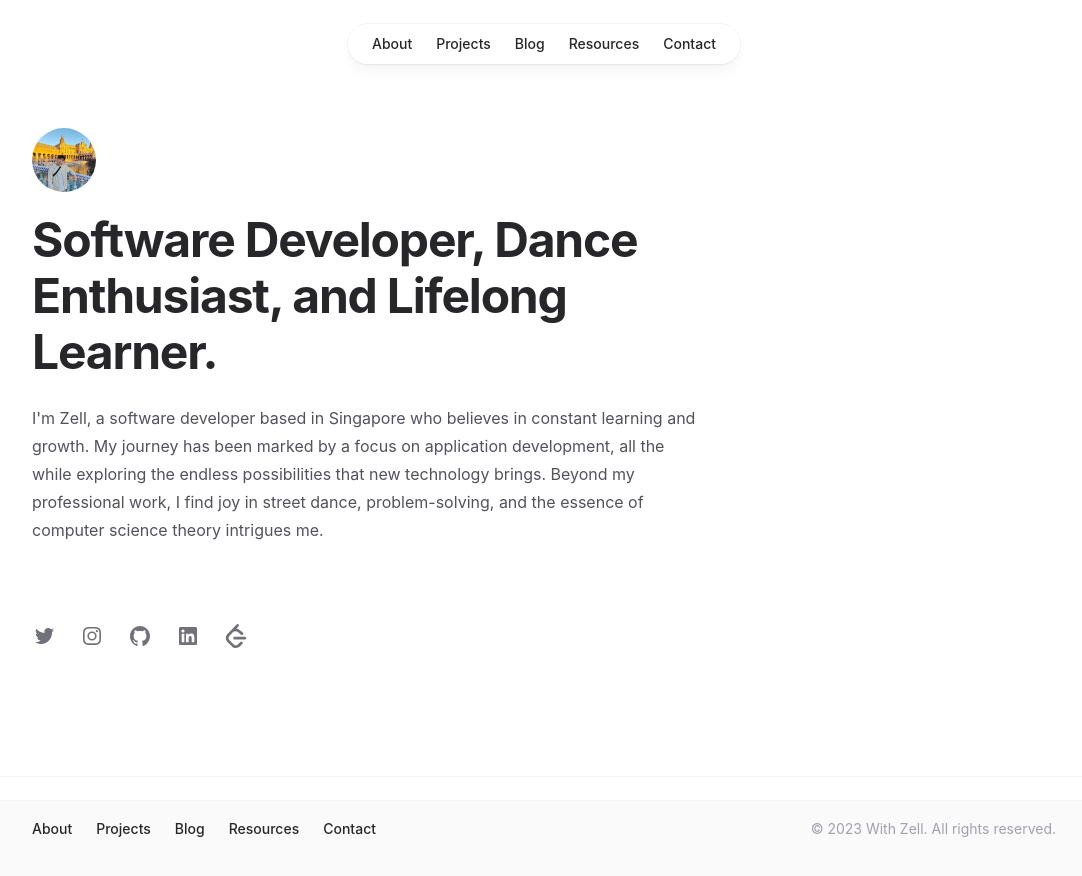
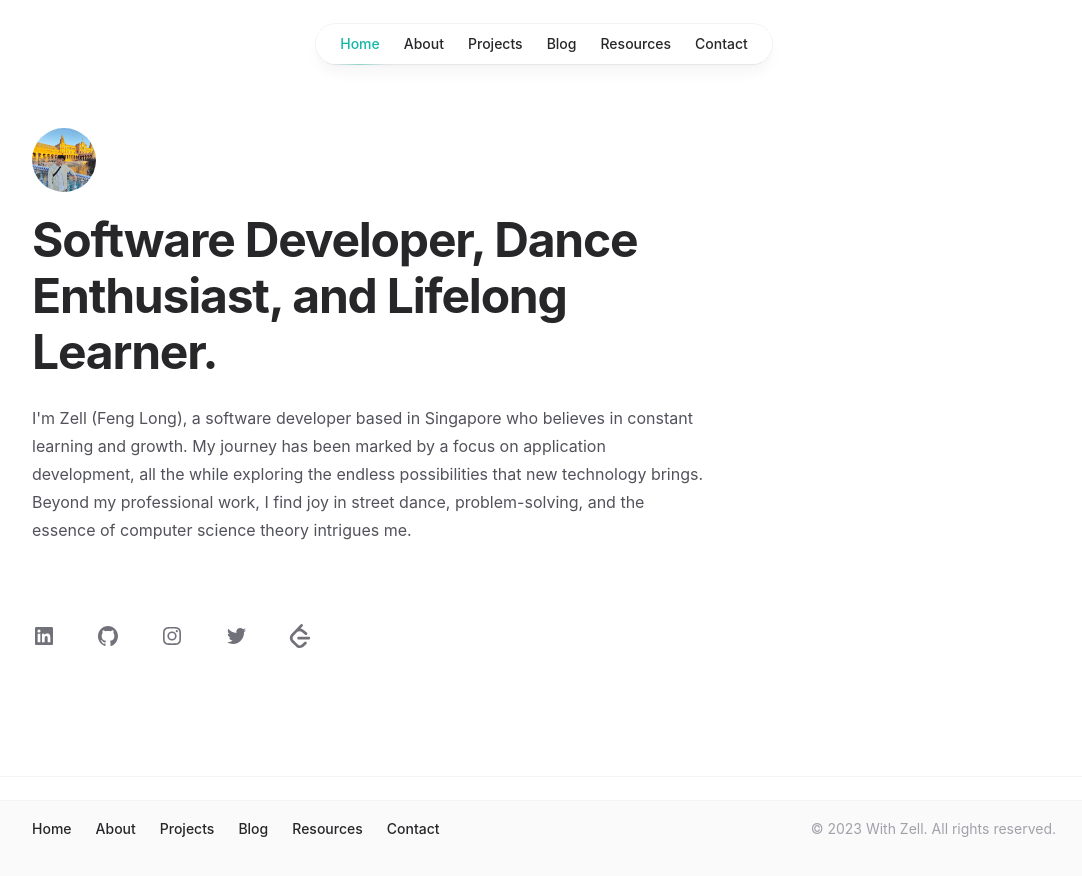
Before and after one commit to ngfenglong/with-zell, a React (Create React App) app: page / in a window 1280 px wide. Shown: the top 876 px of the page, without its empty margins (96-1178 px from the left). Built offline with nearby package versions, Linux system fonts and the light colour scheme.

Commit message:
Edit Navigation and icons

```diff
--- a/src/components/cards/ProjectCard.js
+++ b/src/components/cards/ProjectCard.js
@@ -1,5 +1,5 @@
 import { Link } from 'react-router-dom';
-import { LinkIcon } from '@heroicons/react/20/solid';
+import { GlobeAltIcon } from '@heroicons/react/20/solid';
 import { GitHubIcon } from '../social-link/Icons';
 
 const ProjectCard = ({ project }) => {
@@ -19,7 +19,7 @@ const ProjectCard = ({ project }) => {
       <p className="relative z-10 mt-6 flex flex-col gap-1 text-sm font-medium text-zinc-400 transition">
         {project.link && (
           <Link className="flex flex-row items-center" to={project.link.href}>
-            <LinkIcon className="h-6 w-6 flex-none" />
+            <GlobeAltIcon className="h-6 w-6 flex-none" />
             <span className="ml-2">{project.link.label}</span>
           </Link>
         )}
--- a/src/components/footer/Footer.js
+++ b/src/components/footer/Footer.js
@@ -10,6 +10,7 @@ const Footer = () => {
           <InnerContainer>
             <div className="flex flex-col items-center justify-between gap-6 sm:flex-row">
               <div className="flex flex-wrap justify-center gap-x-6 gap-y-1 text-sm font-medium text-zinc-800">
+                <Link to={ROUTES.HOME}>Home</Link>
                 <Link to={ROUTES.ABOUT}>About</Link>
                 <Link to={ROUTES.PROJECTS}>Projects</Link>
                 <Link to={ROUTES.BLOG}>Blog</Link>
--- a/src/components/header/Header.js
+++ b/src/components/header/Header.js
@@ -86,6 +86,7 @@ function MobileNavigation(props) {
             </div>
             <nav className="mt-6">
               <ul className="-my-2 divide-y divide-zinc-100 text-base text-zinc-800">
+                <MobileNavItem to={ROUTES.HOME}>Home</MobileNavItem>
                 <MobileNavItem to={ROUTES.ABOUT}>About</MobileNavItem>
                 <MobileNavItem to={ROUTES.PROJECTS}>Projects</MobileNavItem>
                 <MobileNavItem to={ROUTES.BLOG}>Blog</MobileNavItem>
@@ -125,6 +126,7 @@ function DesktopNavigation(props) {
   return (
     <nav {...props}>
       <ul className="flex rounded-full bg-white/90 px-3 text-sm font-medium text-zinc-800 shadow-lg shadow-zinc-800/5 ring-1 ring-zinc-900/5 backdrop-blur">
+        <NavItem to={ROUTES.HOME}>Home</NavItem>
         <NavItem to={ROUTES.ABOUT}>About</NavItem>
         <NavItem to={ROUTES.PROJECTS}>Projects</NavItem>
         <NavItem to={ROUTES.BLOG}>Blog</NavItem>
--- a/src/components/social-link/Icons.js
+++ b/src/components/social-link/Icons.js
@@ -43,3 +43,14 @@ export function LeetCodeIcon(props) {
     </svg>
   );
 }
+
+export function MailIcon(props) {
+  return (
+    <svg viewBox="0 0 24 24" aria-hidden="true" {...props}>
+      <path
+        fillRule="evenodd"
+        d="M6 5a3 3 0 0 0-3 3v8a3 3 0 0 0 3 3h12a3 3 0 0 0 3-3V8a3 3 0 0 0-3-3H6Zm.245 2.187a.75.75 0 0 0-.99 1.126l6.25 5.5a.75.75 0 0 0 .99 0l6.25-5.5a.75.75 0 0 0-.99-1.126L12 12.251 6.245 7.187Z"
+      />
+    </svg>
+  )
+}
--- a/src/components/social-link/SocialLink.js
+++ b/src/components/social-link/SocialLink.js
@@ -1,9 +1,13 @@
 import { Link } from 'react-router-dom';
 
-const SocialLink = ({ icon: Icon, ...props }) => {
+const SocialLink = ({ icon: Icon, children, ...props }) => {
   return (
-    <Link className="group -m-1 p-1" {...props}>
-      <Icon className="h-6 w-6 fill-zinc-500 transition group-hover:fill-zinc-600 dark:fill-zinc-400" />
+    <Link
+      className="group flex text-sm font-medium text-zinc-800 transition hover:text-teal-500"
+      {...props}
+    >
+      <Icon className="h-6 w-6 fill-zinc-500 transition group-hover:fill-zinc-600" />
+      <span className="ml-4">{children}</span>
     </Link>
   );
 };
--- a/src/constants/assets.js
+++ b/src/constants/assets.js
@@ -1,4 +1,5 @@
 export const AVATAR_PICTURE = '/images/DisplayPic.jpg';
+export const ABOUT_PICTURE= 'images/about-pic.jpg'
 export const TTM_LOGO = '/images/logos/TTM.png';
 export const IKOU_LOGO = '/images/logos/ikou.png';
 export const TRADE_TRACKER_LOGO = '/images/logos/trade-tracker.png';
--- a/src/constants/projects-details.js
+++ b/src/constants/projects-details.js
@@ -6,11 +6,11 @@ export const PROJECTS_DETAILS = [
     description:
       'An interactive app helping users discover and plan activities around food, games, and entertainment. Users can add and access unique places.',
     technology: ['React-typescript,', 'Go lang', 'MySQL'],
-    link: { href: 'https://ikou-web.netlify.app/', label: 'Ikou-Web' },
+    link: { href: 'https://ikou-web.netlify.app/', label: 'ikou-web.netlify.app' },
     github: [
       {
         href: 'https://github.com/ngfenglong/ikou-website',
-        label: 'Ikou-frontend-github-repo',
+        label: 'github.com/ngfenglong/ikou-website',
       },
       {
         href: 'https://github.com/ngfenglong/Ikou-backend',
@@ -26,7 +26,7 @@ export const PROJECTS_DETAILS = [
     technology: ['React-typescript,', 'NodeJS', 'MongoDB'],
     link: {
       href: 'https://trade-tracker.netlify.app/',
-      label: 'Trade Tracker',
+      label: 'trade-tracker.netlify.app',
     },
     github: [
       {
@@ -43,7 +43,7 @@ export const PROJECTS_DETAILS = [
     technology: ['React,', 'Go lang', 'MySQL'],
     link: {
       href: 'https://makan-place-randomizer.netlify.app/',
-      label: 'Time To Makan',
+      label: 'makan-place-randomizer.netlify.app',
     },
     github: [],
     logo: TTM_LOGO,
--- a/src/pages/home/index.js
+++ b/src/pages/home/index.js
@@ -21,7 +21,7 @@ const HomePage = () => {
       <Container className="mt-8">
         <PageIntro
           title="Software Developer, Dance Enthusiast, and Lifelong Learner."
-          intro={`I'm Zell, a software developer based in Singapore who believes in
+          intro={`I'm Zell (Feng Long), a software developer based in Singapore who believes in
             constant learning and growth. My journey has been marked by a focus
             on application development, all the while exploring the endless
             possibilities that new technology brings. Beyond my professional
@@ -30,9 +30,14 @@ const HomePage = () => {
         >
           <div className="mt-6 flex gap-6">
             <SocialLink
-              to="https://twitter.com/Zell_Dev"
-              aria-label="Follow on Twitter"
-              icon={TwitterIcon}
+              to="https://www.linkedin.com/in/ngfenglong/"
+              aria-label="Follow on LinkedIn"
+              icon={LinkedInIcon}
+            />
+            <SocialLink
+              to="https://github.com/ngfenglong/"
+              aria-label="Follow on GitHub"
+              icon={GitHubIcon}
             />
             <SocialLink
               to="https://www.instagram.com/zell1995/"
@@ -40,16 +45,10 @@ const HomePage = () => {
               icon={InstagramIcon}
             />
             <SocialLink
-              to="https://github.com/ngfenglong/"
-              aria-label="Follow on GitHub"
-              icon={GitHubIcon}
+              to="https://twitter.com/Zell_Dev"
+              aria-label="Follow on Twitter"
+              icon={TwitterIcon}
             />
-            <SocialLink
-              to="https://www.linkedin.com/in/ngfenglong/"
-              aria-label="Follow on LinkedIn"
-              icon={LinkedInIcon}
-            />
-
             <SocialLink
               to="https://leetcode.com/zell1502/"
               aria-label="Follow on Leetcode"
```
Also changed, not shown: public/images/about-pic.jpg (added).
